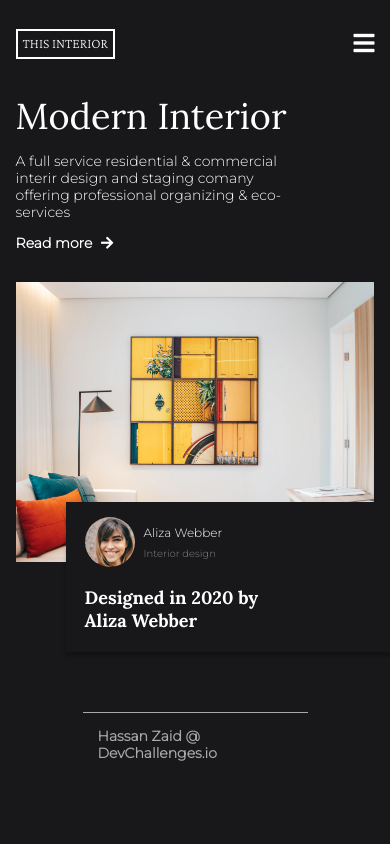
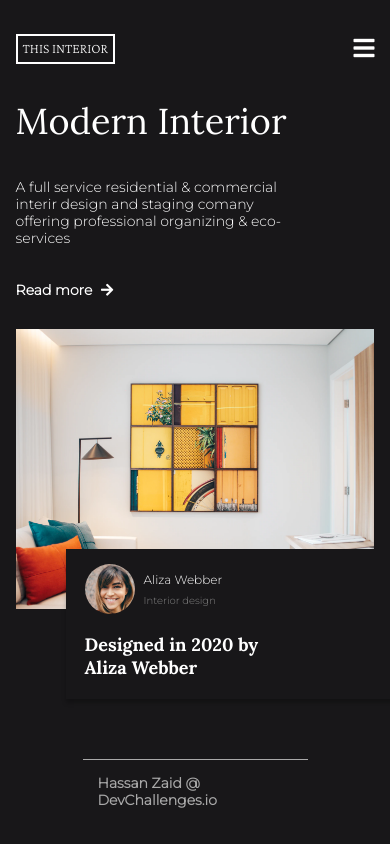
Before and after one commit to Hassanzaid-bit/Interior-Consultant, a plain HTML site: page index.html in a window 390 px wide. Shown: the top 844 px of the page. Drawn offline with nearby package versions, Linux system fonts and the light colour scheme.

Commit message:
Added some air

```diff
--- a/style.css
+++ b/style.css
@@ -20,7 +20,7 @@ body{
     }
     .header {
         width: 100%;
-        margin-top: 15px;
+        margin-top: 20px;
     }
     nav {
         width: 92%;
@@ -65,6 +65,7 @@ body{
         font-size: 14px;
         line-height: 17px;
         color: #FFFFFF;
+        margin: 35px 0;
     }
     .content-text h1 {
         font-family: 'Lora', serif;
```
